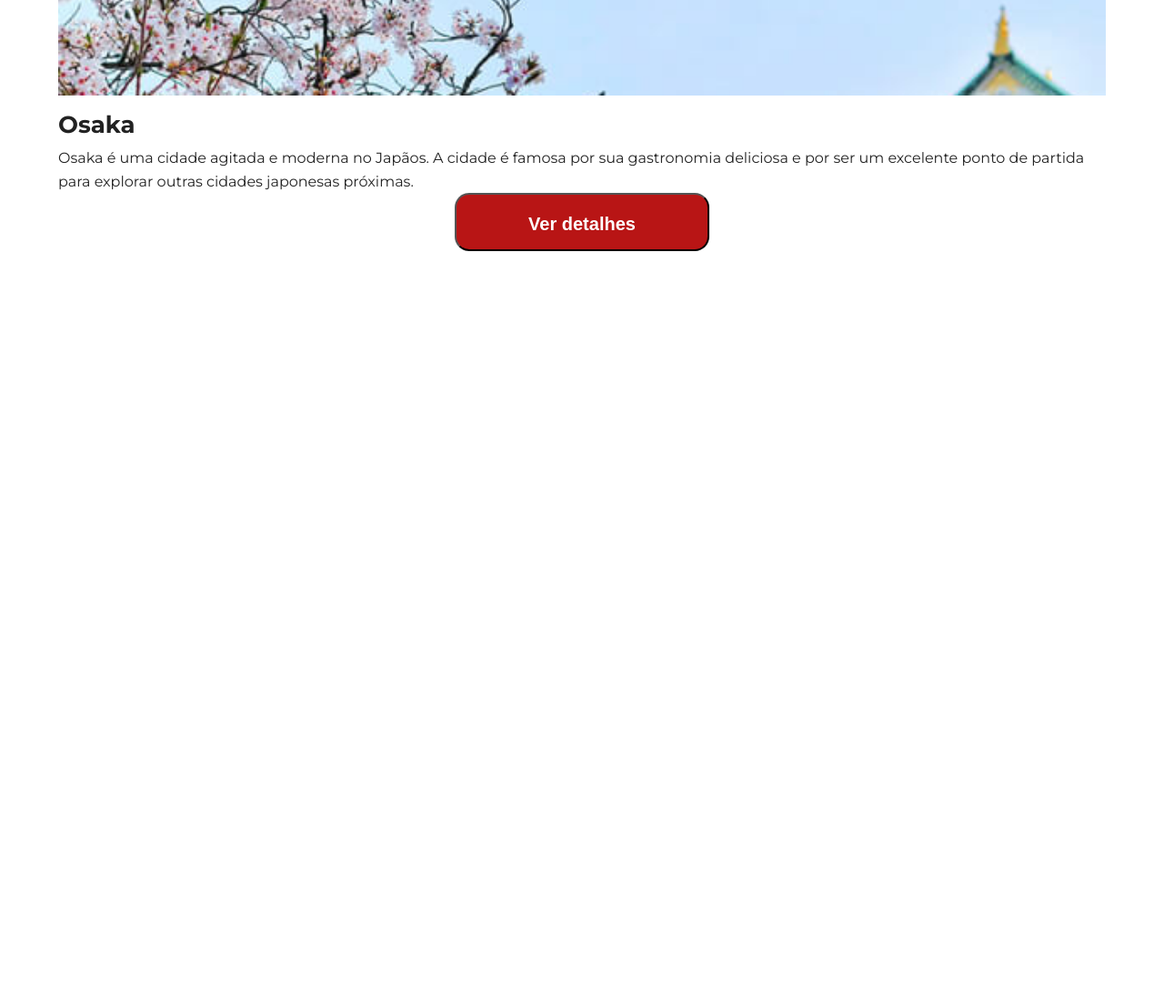
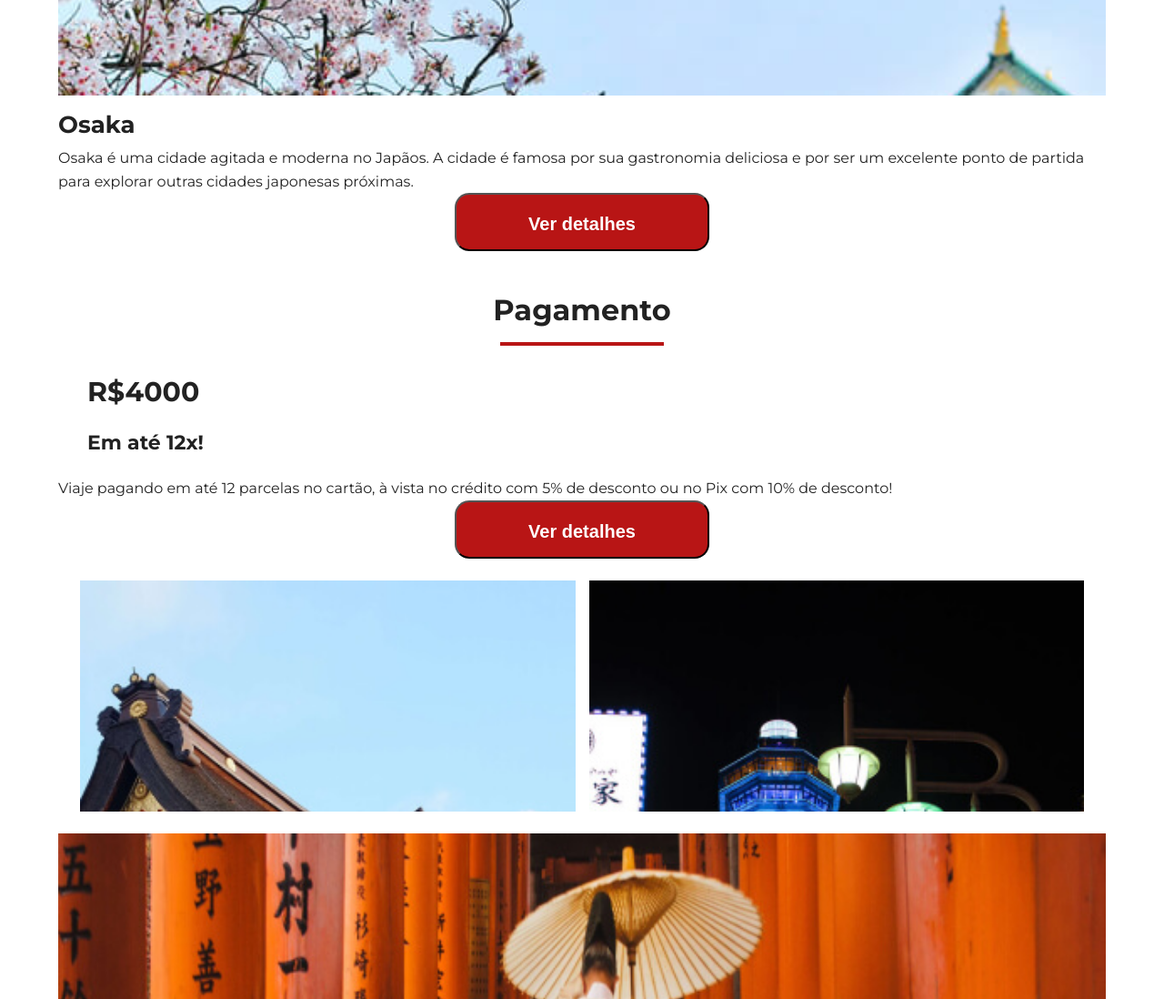
Before and after one commit to HenriqueHiideki/Jornada-Agencia-de-Viagens, a plain HTML site: page pacotes.html in a window 1280 px wide. Shown: the part 1546-2644 px from the top of the page at 91% size. Before the commit the page ends 1846 px from the top, so only its background shows below. Drawn offline with Linux system fonts and the light colour scheme.

Commit message:
Adiciona campo de pagamento do menu de pacotes de viagem

```diff
--- /dev/null
+++ b/css/pacotes-de-viagem-payments.css
@@ -0,0 +1,43 @@
+.price{
+    font-size: 30px;
+    font-weight: var(--title-weight);
+    color: var(--text-primary-color);
+    margin: 24px 32px;
+}
+.price-details{
+    font-size: 22px;
+    margin: 24px 32px;
+}
+
+.img-payment {
+  display: flex;
+  flex-direction: row;
+  justify-content: space-between;
+  margin: 24px;
+  align-items: center;
+  gap: 15px;
+}
+
+.img-payment1{
+    background-image: url(../img/img-payment1-mobile.jpg);
+    width: 100%;
+    height: 254px;
+    background-repeat: no-repeat;
+    background-size: cover;
+}
+
+.img-payment2{
+    background-image: url(../img/img-payment2-mobile.jpg);
+    width: 100%;
+    height: 254px;
+    background-repeat: no-repeat;
+    background-size: cover;
+}
+
+.img-payment3{
+    background-image: url(../img/img-payment3-mobile.jpg);
+    width: 100%;
+    height: 182px;
+    background-repeat: no-repeat;
+    background-size: cover;
+}
--- a/css/style.css
+++ b/css/style.css
@@ -10,3 +10,4 @@
 @import url(footer.css);
 @import url(pacotes-viagem-header.css);
 @import url(pacotes-de-viagem-destinations.css);
+@import url(pacotes-de-viagem-payments.css);
--- a/pacotes.html
+++ b/pacotes.html
@@ -55,16 +55,43 @@
         </div>
         <div>
             <h2 class="title-destination">Tokyo</h2>
-            <p class="text-destination">Tóquio é uma cidade vibrante e cosmopolita, com seus templos históricos, museus de arte moderna e
+            <p class="text-destination">Tóquio é uma cidade vibrante e cosmopolita, com seus templos históricos, museus
+                de arte moderna e
                 arranha-céus icônicos. Não perca a chance de mergulhar em sua atmosfera fascinante.</p>
             <button class="button-destination">Ver detalhes</button>
         </div>
         <div>
             <div class="osaka-destination"></div>
             <h2 class="title-destination">Osaka</h2>
-            <p class="text-destination">Osaka é uma cidade agitada e moderna no Japãos. A cidade é famosa por sua gastronomia deliciosa e por ser um excelente ponto de partida para explorar outras cidades japonesas próximas.</p>
+            <p class="text-destination">Osaka é uma cidade agitada e moderna no Japãos. A cidade é famosa por sua
+                gastronomia deliciosa e por ser um excelente ponto de partida para explorar outras cidades japonesas
+                próximas.</p>
             <button class="button-destination">Ver detalhes</button>
         </div>
+    </section>
+
+    <section>
+        <div class="section-title">
+            <h2>Pagamento</h2>
+            <hr>
+            <p class="price">R$4000</p>
+        </div>
+        <div>
+            <h5 class="price-details">Em até 12x!</h5>
+            <p class="text-destination">Viaje pagando em até 12 parcelas no cartão, à vista no crédito com 5% de
+                desconto ou no Pix com 10% de desconto! </p>
+            <button class="button-destination">Ver detalhes</button>
+        </div>
+    </section>
+
+    <section>
+        <article class="img-payment">
+            <div class="img-payment1"></div>
+            <div class="img-payment2"></div>
+        </article>
+        <article class="img-trip">
+            <div class="img-payment3"></div>
+        </article>
     </section>
 </body>
 
```
Also changed, not shown: img/img-payment1-mobile.jpg (added), img/img-payment2-mobile.jpg (added), img/img-payment3-mobile.jpg (added).
